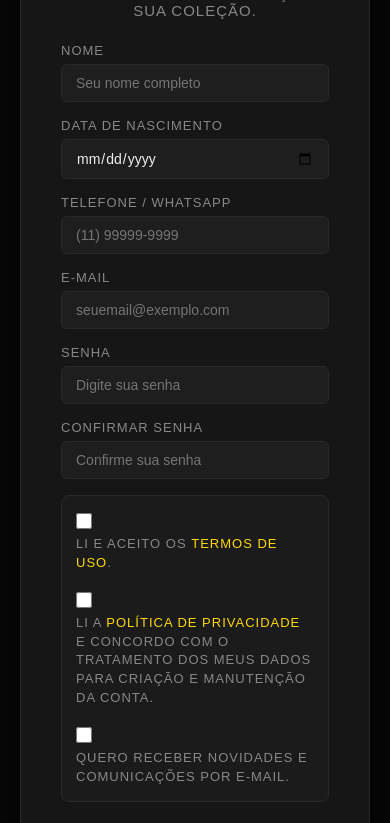
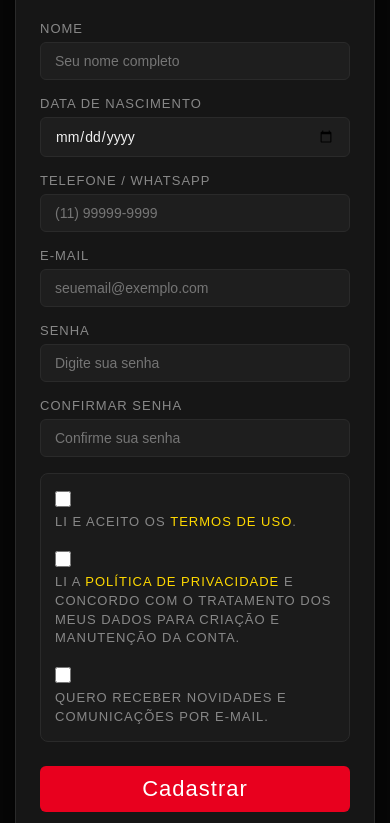
Before and after one commit to gabrielribeirosoares/garagem-hw, a plain HTML site: page public/signup.html in a window 390 px wide. Shown: the part 118-941 px from the top of the page. Drawn offline with Linux system fonts and the light colour scheme; files whose address does not match are found by name.

Commit message:
att styles

```diff
--- a/public/assets/css/signup-style.css
+++ b/public/assets/css/signup-style.css
@@ -1,10 +1,13 @@
 .auth-body {
   min-height: 100vh;
   display: flex;
-  align-items: center;
+  /* Mudamos de center para flex-start para o topo não ser cortado */
+  align-items: flex-start;
   justify-content: center;
-  padding: 20px;
+  /* Adicionamos margem no topo e embaixo para o formulário respirar */
+  padding: 40px 20px;
   background: var(--darker);
+  overflow-y: auto; /* Garante que a barra de rolagem funcione */
 }
 
 .auth-card {
@@ -17,6 +20,8 @@
   box-shadow: 0 20px 50px rgba(0, 0, 0, 0.8);
   position: relative;
   overflow: hidden;
+  /* Isso faz o card centralizar verticalmente apenas quando sobrar espaço na tela */
+  margin: auto;
 }
 
 .auth-card::before {
@@ -169,3 +174,18 @@
   text-align: center;
   font-size: 14px;
 }
+
+/* Ajustes específicos para Celular */
+@media (max-width: 480px) {
+  .auth-body {
+    padding: 20px 15px;
+  }
+
+  .auth-card {
+    padding: 24px; /* Reduz o espaçamento interno */
+  }
+
+  .auth-card h1 {
+    font-size: 32px; /* Diminui um pouco o título */
+  }
+}
--- a/public/assets/css/styles.css
+++ b/public/assets/css/styles.css
@@ -30,10 +30,15 @@ body {
    TELAS DE AUTENTICAÇÃO (LOGIN / CADASTRO)
 ========================================= */
 .auth-body {
+  min-height: 100vh;
   display: flex;
-  align-items: center;
+  /* Mudamos de center para flex-start para o topo não ser cortado */
+  align-items: flex-start;
   justify-content: center;
-  padding: 20px;
+  /* Adicionamos margem no topo e embaixo para o formulário respirar */
+  padding: 40px 20px;
+  background: var(--darker);
+  overflow-y: auto; /* Garante que a barra de rolagem funcione */
 }
 
 .auth-card {
@@ -42,10 +47,12 @@ body {
   padding: 40px;
   border-radius: 12px;
   width: 100%;
-  max-width: 400px;
+  max-width: 420px;
   box-shadow: 0 20px 50px rgba(0, 0, 0, 0.8);
   position: relative;
   overflow: hidden;
+  /* Isso faz o card centralizar verticalmente apenas quando sobrar espaço na tela */
+  margin: auto;
 }
 
 .auth-card::before {
```
